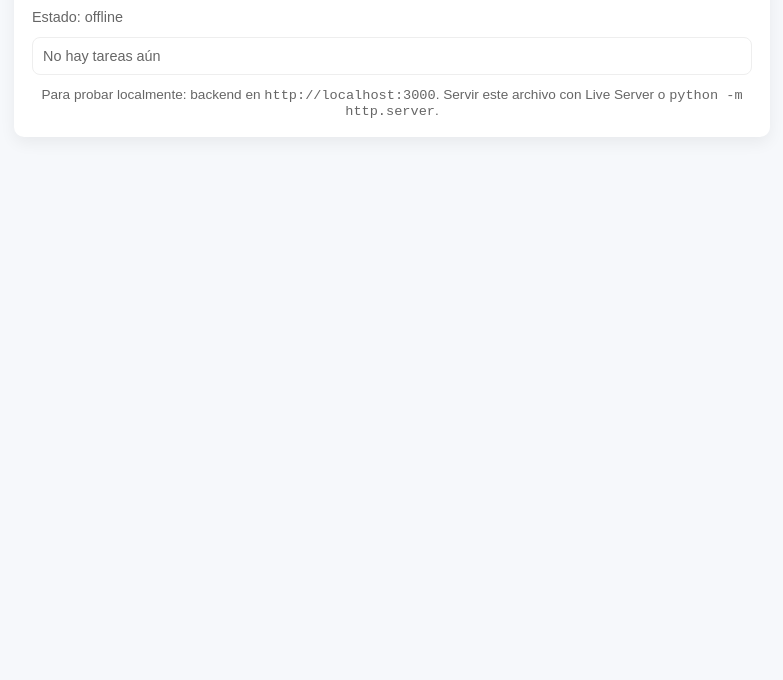
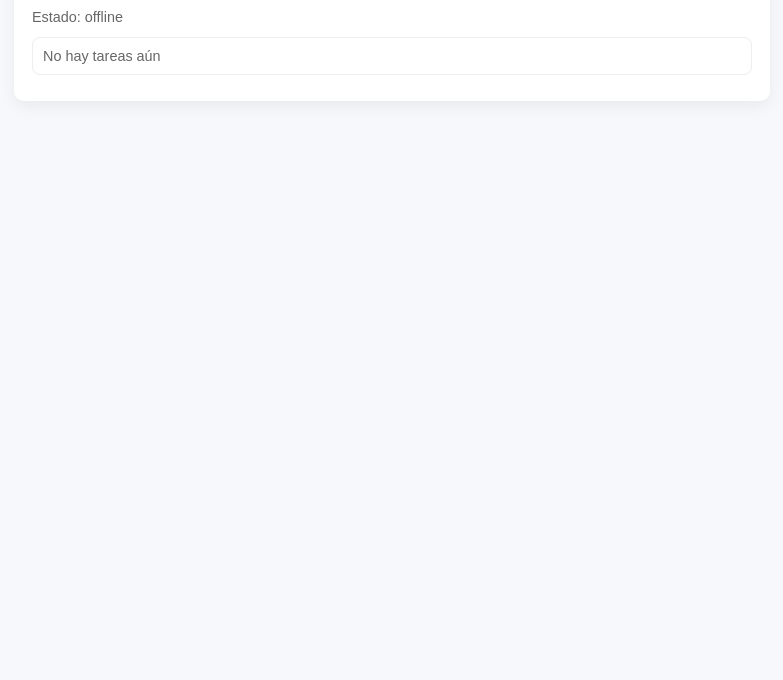
Before and after one commit to aicarrera/configuration-management-p1-2025-2, a plain HTML site: page frontend/index.html in a window 1280 px wide. Shown: the part 120-800 px from the top of the page, without its empty margins (248-1031 px from the left). Drawn offline with Linux system fonts and the light colour scheme; no server answers.

Commit message:
cambios de texto

```diff
--- a/frontend/index.html
+++ b/frontend/index.html
@@ -4,7 +4,7 @@
 <head>
   <meta charset="utf-8" />
   <meta name="viewport" content="width=device-width,initial-scale=1" />
-  <title>Team Task Tracker — Frontend Completo</title>
+  <title>Task Tracker</title>
   <style>
     body {
       font-family: Arial, Helvetica, sans-serif;
@@ -118,8 +118,6 @@
     <div class="muted" id="status">Estado: inicializando...</div>
     <ul id="tasks" aria-live="polite"></ul>
 
-    <footer>Para probar localmente: backend en <code>http://localhost:3000</code>. Servir este archivo con Live Server o
-      <code>python -m http.server</code>.</footer>
   </div>
 
   <script>
```
